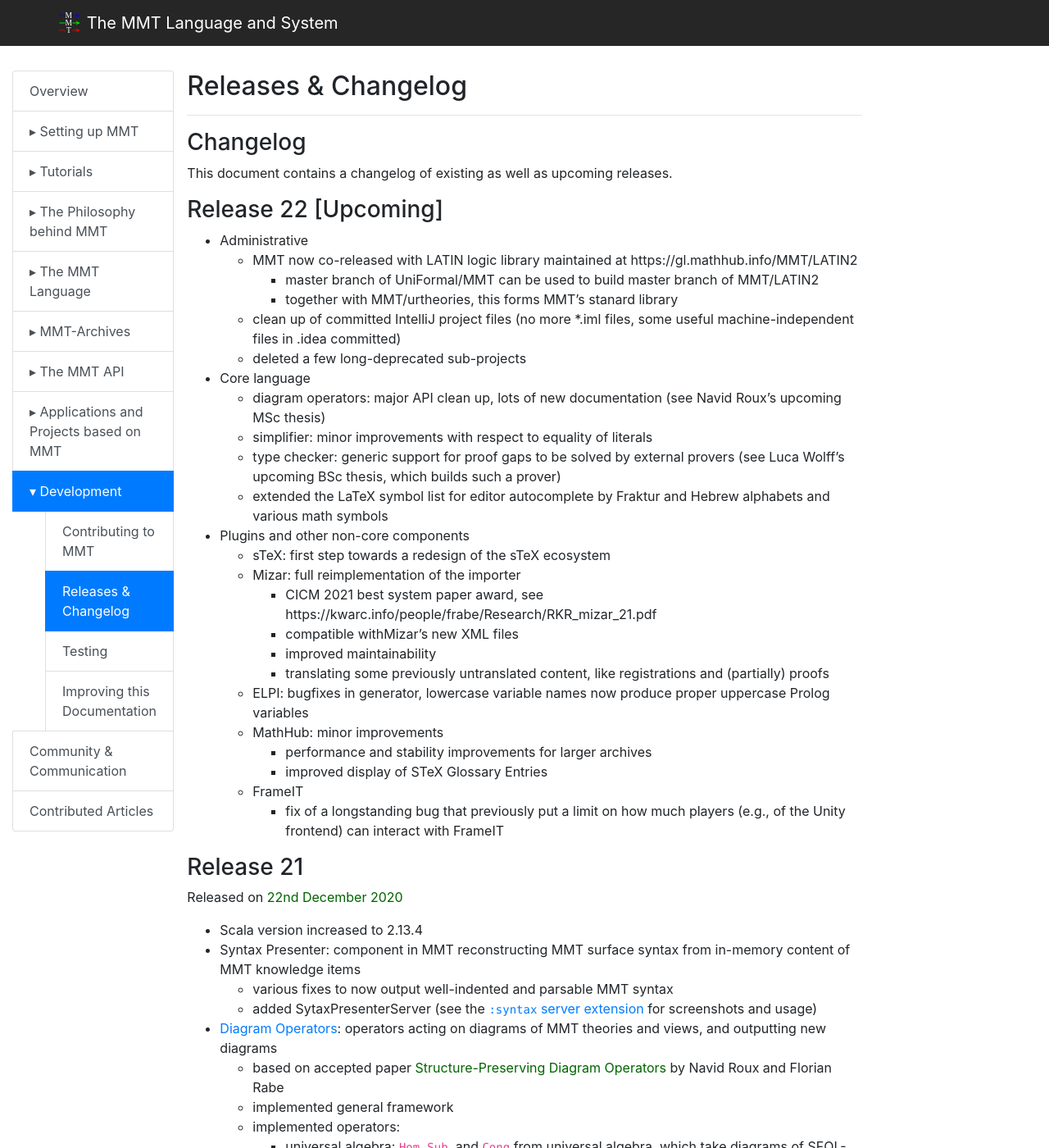
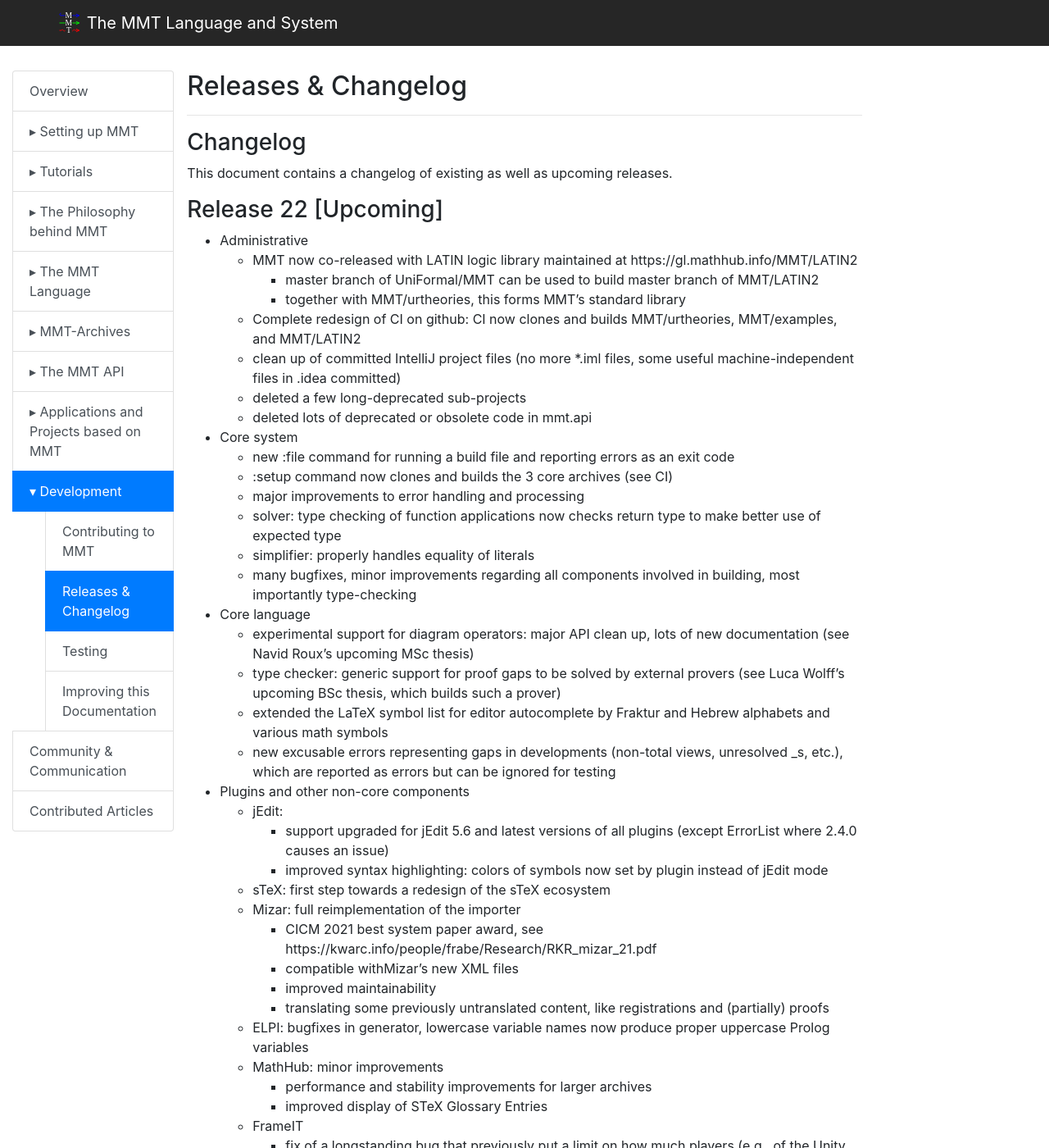
Before and after one commit to UniFormal/uniformal.github.io, a Jekyll site: the page built from doc/development/releases.md, in a window 1280 px wide and 1400 px high. Shown: the whole window at 82% size. Built offline with Jekyll 4.4.1, drawn with Linux system fonts in a browser that asks for light colours.

Commit message:
no message

```diff
--- a/doc/development/releases.md
+++ b/doc/development/releases.md
@@ -12,15 +12,27 @@
 - Administrative
   - MMT now co-released with LATIN logic library maintained at https://gl.mathhub.info/MMT/LATIN2
     - master branch of UniFormal/MMT can be used to build master branch of MMT/LATIN2
-    - together with MMT/urtheories, this forms MMT's stanard library
+    - together with MMT/urtheories, this forms MMT's standard library
+  - Complete redesign of CI on github: CI now clones and builds MMT/urtheories, MMT/examples, and MMT/LATIN2
   - clean up of committed IntelliJ project files (no more *.iml files, some useful machine-independent files in .idea committed)
   - deleted a few long-deprecated sub-projects
+  - deleted lots of deprecated or obsolete code in mmt.api
+- Core system
+  - new :file command for running a build file and reporting errors as an exit code
+  - :setup command now clones and builds the 3 core archives (see CI)
+  - major improvements to error handling and processing
+  - solver: type checking of function applications now checks return type to make better use of expected type
+  - simplifier: properly handles equality of literals
+  - many bugfixes, minor improvements regarding all components involved in building, most importantly type-checking
 - Core language
-  - diagram operators: major API clean up, lots of new documentation (see Navid Roux's upcoming MSc thesis)
-  - simplifier: minor improvements with respect to equality of literals
+  - experimental support for diagram operators: major API clean up, lots of new documentation (see Navid Roux's upcoming MSc thesis)
   - type checker: generic support for proof gaps to be solved by external provers (see Luca Wolff's upcoming BSc thesis, which builds such a prover)
   - extended the LaTeX symbol list for editor autocomplete by Fraktur and Hebrew alphabets and various math symbols
+  - new excusable errors representing gaps in developments (non-total views, unresolved _s, etc.), which are reported as errors but can be ignored for testing
 - Plugins and other non-core components
+  - jEdit:
+    - support upgraded for jEdit 5.6 and latest versions of all plugins (except ErrorList where 2.4.0 causes an issue)
+    - improved syntax highlighting: colors of symbols now set by plugin instead of jEdit mode
   - sTeX: first step towards a redesign of the sTeX ecosystem
   - Mizar: full reimplementation of the importer
     - CICM 2021 best system paper award, see https://kwarc.info/people/frabe/Research/RKR_mizar_21.pdf
```
